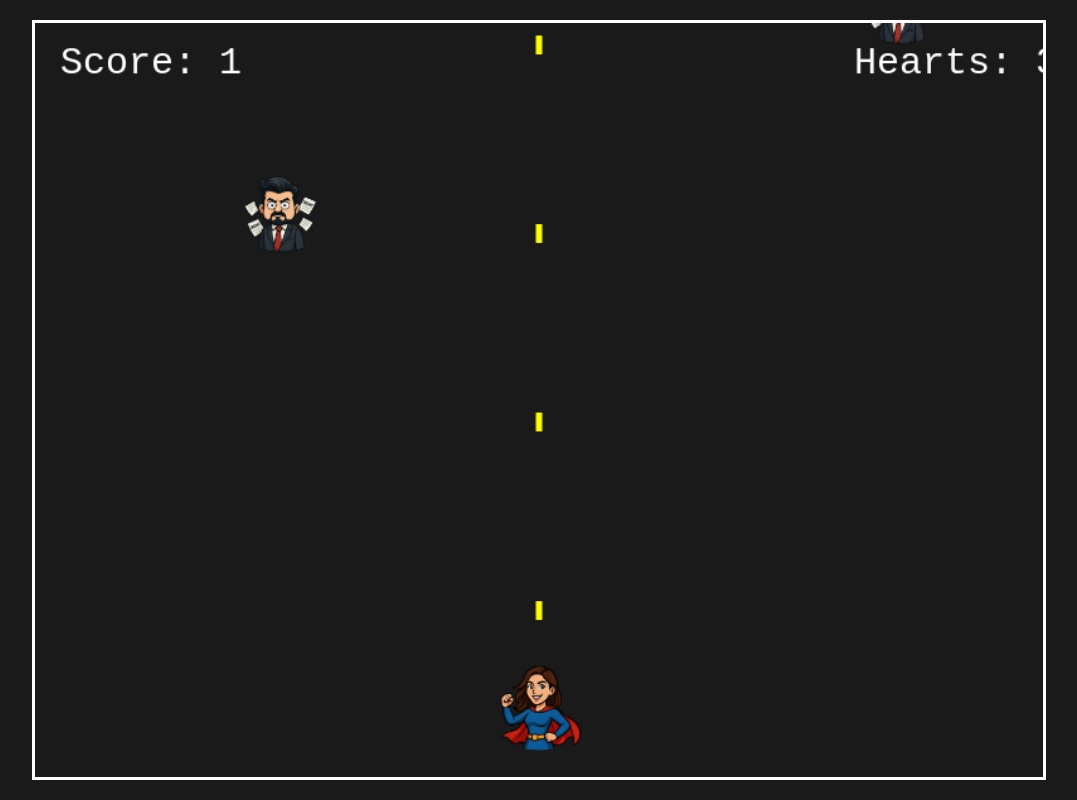
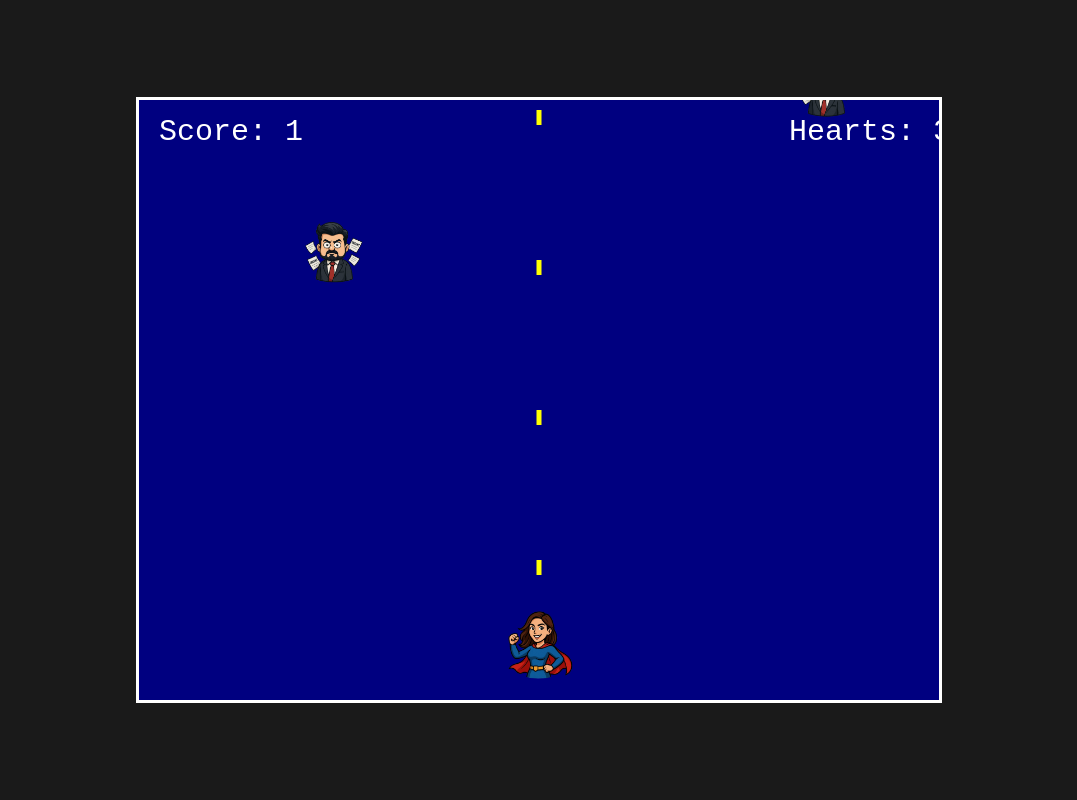
Before and after one commit to WessamAlsafadi/prashant-game, a plain HTML site: page index.html in a window 1280 px wide. Shown: the whole page, without its empty margins (101-1178 px from the left). Drawn offline with Linux system fonts and the light colour scheme.

Commit message:
Update style.css

```diff
--- a/style.css
+++ b/style.css
@@ -12,27 +12,47 @@ body {
     overflow: hidden;
 }
 
-/* Responsive Container */
+/* --- MODIFIED CONTAINER --- */
+/* We simplify the container. It no longer controls the aspect ratio.
+   Instead, it just acts as a flexible boundary for the canvas and
+   a positioning reference for the game over screen. */
 #gameContainer {
     position: relative;
-    aspect-ratio: 800 / 600;
-    height: 95vh;
-    max-width: 95vw;
+    width: 100%;
+    height: 100%;
+    display: flex; /* Use flexbox to center the canvas inside it */
+    justify-content: center;
+    align-items: center;
 }
 
-/* Canvas fills its container */
+/* --- MODIFIED CANVAS (THE KEY FIX) --- */
+/* The canvas now controls its own scaling and aspect ratio. */
 canvas {
-    width: 100%;
-    height: 100%;
-    background-color: navy blue;
+    /* REMOVED 'width' and 'height' so they don't override object-fit. */
+    /* Let the canvas scale up, but not beyond the container's size. */
+    max-width: 100%;
+    max-height: 100%;
+
+    /* THIS IS THE MAGIC PROPERTY. It scales the canvas while
+       maintaining the 800x600 aspect ratio set in the JS.
+       It will automatically create letterboxing (black bars). */
+    object-fit: contain;
+
+    /* Your original styling is great */
+    background-color: navy; /* Corrected 'navy blue' to 'navy' */
     border: 3px solid white;
     box-sizing: border-box;
-    cursor: none; /* Hide the mouse cursor over the game */
+    cursor: none;
 }
+
+/* --- NO CHANGES BELOW THIS LINE --- */
+/* Your Game Over screen styling is excellent and needs no changes. */
 
 /* Game Over screen */
 #gameOverScreen {
     position: absolute;
+    /* We can remove top/left/width/height and let the parent flexbox do the work,
+       but your method is also fine since it's an overlay. Let's keep it for clarity. */
     top: 0; left: 0;
     width: 100%;
     height: 100%;
@@ -43,9 +63,10 @@ canvas {
     background-color: rgba(0, 0, 0, 0.85);
     font-size: clamp(1rem, 3vw, 2rem);
     text-align: center;
+    /* Added to ensure it's on top of the canvas */
+    z-index: 10;
 }
 
-/* --- UPDATED --- */
 #gameOverScreen h1 {
     font-size: clamp(2.5rem, 8vw, 5rem);
     color: #FFD700; /* Gold color */
@@ -73,6 +94,8 @@ canvas {
     transform: scale(1.1);
 }
 
+/* Using !important here is a good practice to ensure it overrides
+   any potential inline style modifications from JS. */
 .hidden {
     display: none !important;
 }
```
